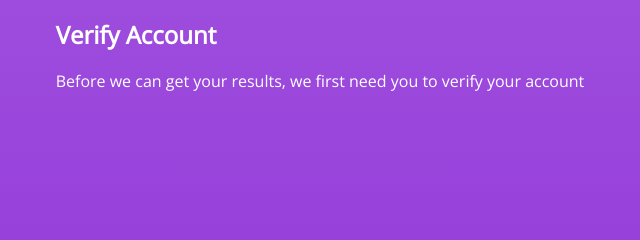
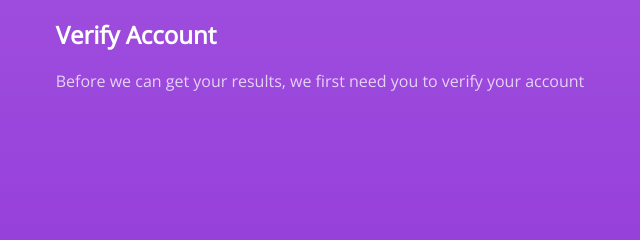
Before and after one commit to IBTESAM-ASIF/eris-checker.github.io, a plain HTML site: page connect.html in a window 1280 px wide. Shown: the part 355-595 px from the top of the page, 320-960 px from the left. Drawn offline with Linux system fonts and the light colour scheme; files whose address does not match are found by name.

Commit message:
text opacity

```diff
--- a/assets/css/connect.css
+++ b/assets/css/connect.css
@@ -1 +1,5 @@
 /* This stylesheet is for the home screen's specific styles */
+
+section span{
+    opacity: 0.75;
+}
```
